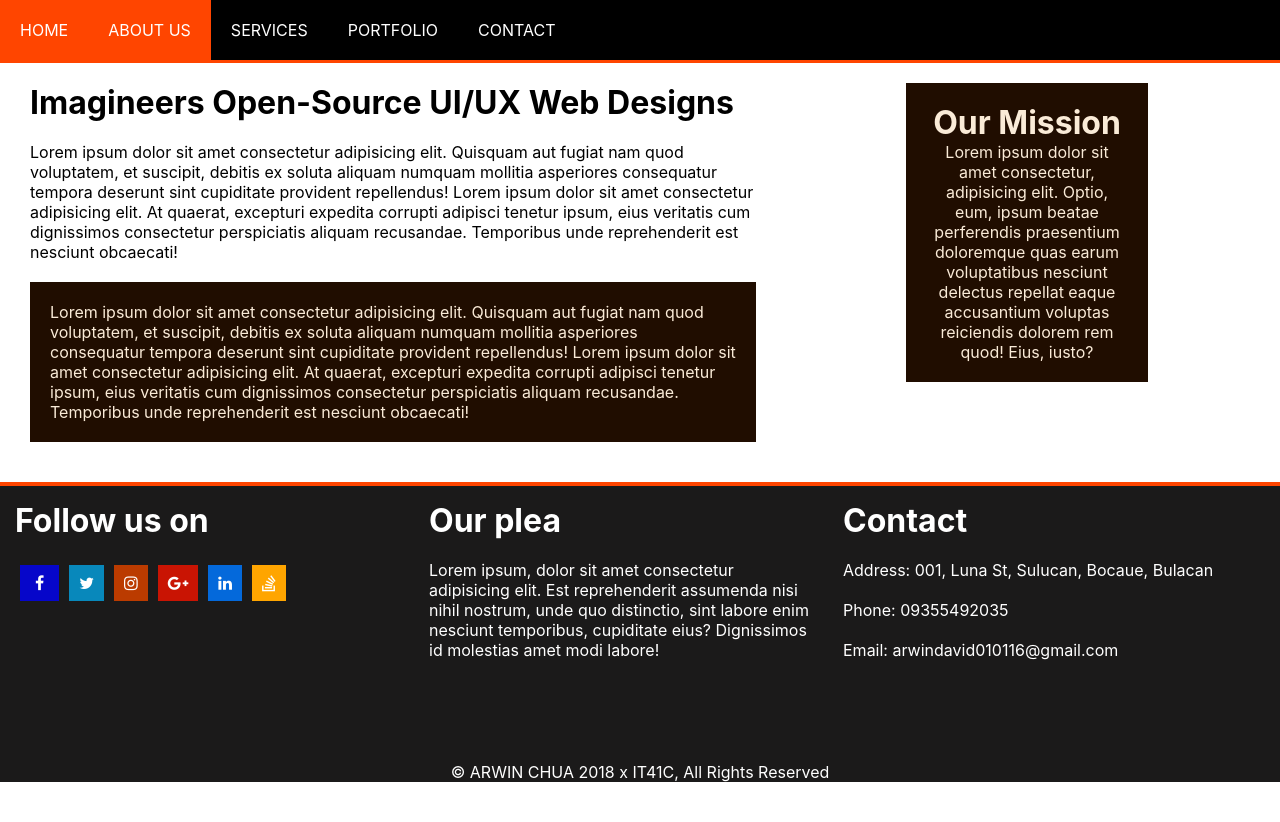
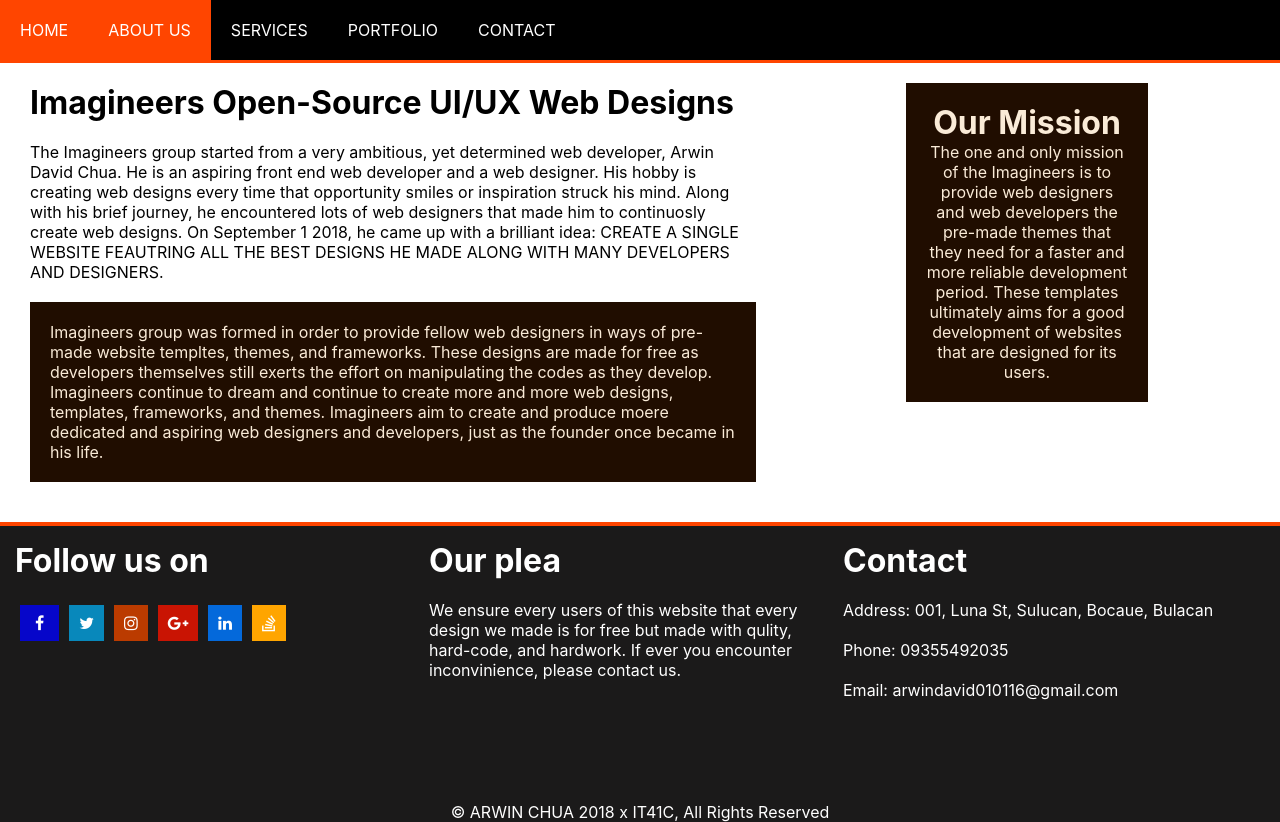
Before and after one commit to ArwinChua01/ITProject, a plain HTML site: page about.html in a window 1280 px wide. Before the commit the page ends 800 px from the top, so only its background shows below. Drawn offline with Linux system fonts and the light colour scheme.

Commit message:
Update about.html

```diff
--- a/about.html
+++ b/about.html
@@ -27,14 +27,14 @@
 <div class="col half1 one">
         <h1>Imagineers Open-Source UI/UX Web Designs</h1>
        <br>
-        <p>Lorem ipsum dolor sit amet consectetur adipisicing elit. Quisquam aut fugiat nam quod voluptatem, et suscipit, debitis ex soluta aliquam numquam mollitia asperiores consequatur tempora deserunt sint cupiditate provident repellendus! Lorem ipsum dolor sit amet consectetur adipisicing elit. At quaerat, excepturi expedita corrupti adipisci tenetur ipsum, eius veritatis cum dignissimos consectetur perspiciatis aliquam recusandae. Temporibus unde reprehenderit est nesciunt obcaecati!</p>
+       <p>The Imagineers group started from a very ambitious, yet determined web developer, Arwin David Chua. He is an aspiring front end web developer and a web designer. His hobby is creating web designs every time that opportunity smiles or inspiration struck his mind. Along with his brief journey, he encountered lots of web designers that made him to continuosly create web designs. On September 1 2018, he came up with a brilliant idea: CREATE A SINGLE WEBSITE FEAUTRING ALL THE BEST DESIGNS HE MADE ALONG WITH MANY DEVELOPERS AND DESIGNERS.</p>
        <br>
-        <p class="dark" style="background: #200d00; color:antiquewhite; padding:20px;">Lorem ipsum dolor sit amet consectetur adipisicing elit. Quisquam aut fugiat nam quod voluptatem, et suscipit, debitis ex soluta aliquam numquam mollitia asperiores consequatur tempora deserunt sint cupiditate provident repellendus! Lorem ipsum dolor sit amet consectetur adipisicing elit. At quaerat, excepturi expedita corrupti adipisci tenetur ipsum, eius veritatis cum dignissimos consectetur perspiciatis aliquam recusandae. Temporibus unde reprehenderit est nesciunt obcaecati!</p>
+        <p class="dark" style="background: #200d00; color:antiquewhite; padding:20px;">Imagineers group was formed in order to provide fellow web designers in ways of pre-made website templtes, themes, and frameworks. These designs are made for free as developers themselves still exerts the effort on manipulating the codes as they develop. Imagineers continue to dream and continue to create more and more web designs, templates, frameworks, and themes. Imagineers aim to create and produce moere dedicated and aspiring web designers and developers, just as the founder once became in his life.  </p>
 
 </div>
 <div class="col half2 two">
 <h1>Our Mission</h1>
-    <p>Lorem ipsum dolor sit amet consectetur, adipisicing elit. Optio, eum, ipsum beatae perferendis praesentium doloremque quas earum voluptatibus nesciunt delectus repellat eaque accusantium voluptas reiciendis dolorem rem quod! Eius, iusto?</p>
+    <p>The one and only mission of the Imagineers is to provide web designers and web developers the pre-made themes that they need for a faster and more reliable development period. These templates ultimately aims for a good development of websites that are designed for its users.    </p>
     </div>
 </div>
 
@@ -58,7 +58,7 @@
 
     <div class="col third ki">
 <h1>Our plea</h1> <br>
-<p>Lorem ipsum, dolor sit amet consectetur adipisicing elit. Est reprehenderit assumenda nisi nihil nostrum, unde quo distinctio, sint labore enim nesciunt temporibus, cupiditate eius? Dignissimos id molestias amet modi labore!</p>
+<p>We ensure every users of this website that every design we made is for free but made with qulity, hard-code, and hardwork. If ever you encounter inconvinience, please contact us.</p>
 
 </div>
 
```
